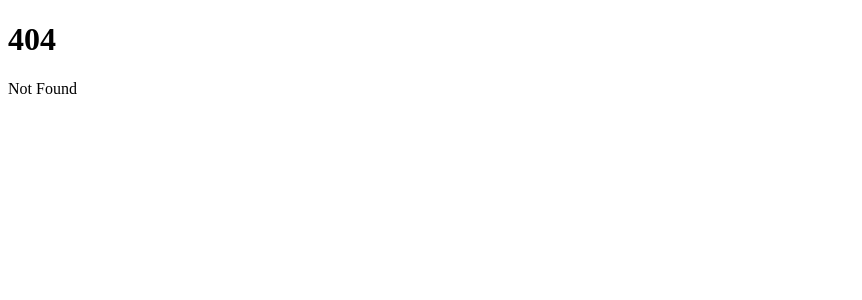
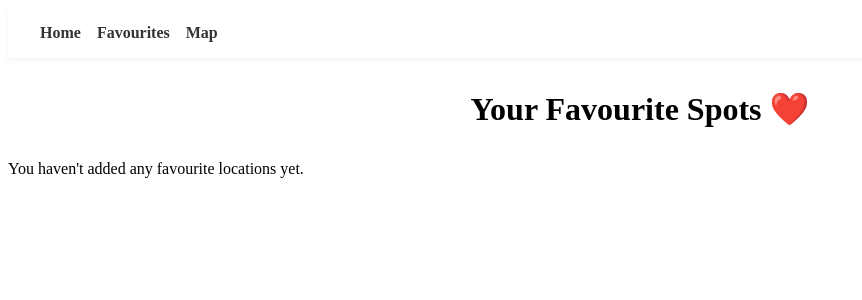
Before and after one commit to Naschkatzee/Web-Tech-Project, a SvelteKit app in the folder bamberg-summer-spots/: page /favourites in a window 1280 px wide. Before the commit this address had no page. Shown: the top 300 px of the page, without its empty margins (0-862 px from the left). Built offline with nearby package versions, Linux system fonts and the light colour scheme.

Commit message:
Added favourites and map pageç

```diff
--- a/bamberg-summer-spots/package.json
+++ b/bamberg-summer-spots/package.json
@@ -15,5 +15,8 @@
 		"@sveltejs/vite-plugin-svelte": "^7.0.0",
 		"svelte": "^5.55.2",
 		"vite": "^8.0.7"
+	},
+	"dependencies": {
+		"leaflet": "^1.9.4"
 	}
 }
--- a/bamberg-summer-spots/src/routes/+layout.svelte
+++ b/bamberg-summer-spots/src/routes/+layout.svelte
@@ -1,11 +1,27 @@
 <script>
-	import favicon from '$lib/assets/favicon.svg';
-
 	let { children } = $props();
 </script>
 
-<svelte:head>
-	<link rel="icon" href={favicon} />
-</svelte:head>
+<nav>
+	<a href="/">Home</a>
+	<a href="/favourites">Favourites</a>
+	<a href="/map">Map</a>
+</nav>
 
 {@render children()}
+
+<style>
+	nav {
+		display: flex;
+		gap: 1rem;
+		padding: 1rem 2rem;
+		background: white;
+		box-shadow: 0 2px 6px rgba(0,0,0,0.05);
+	}
+
+	a {
+		text-decoration: none;
+		font-weight: bold;
+		color: #333;
+	}
+</style>
--- a/bamberg-summer-spots/src/routes/+page.svelte
+++ b/bamberg-summer-spots/src/routes/+page.svelte
@@ -15,7 +15,6 @@
 
 		    const matchesCategory =
                 selectedCategory === 'All' ||
-                (selectedCategory === 'Your Favourite spots' && $favorites.includes(location.id)) ||
                 location.category === selectedCategory;
 
 		    return matchesSearch && matchesCategory;
@@ -31,7 +30,6 @@
 	'Historic',
 	'City Spot',
 	'Café',
-    'Your Favourite spots'
     ];
 
     let selectedCategory = $state('All');
--- /dev/null
+++ b/bamberg-summer-spots/src/routes/favourites/+page.svelte
@@ -0,0 +1,37 @@
+<script>
+	import { locations } from '$lib/data/locations.js';
+	import { favorites } from '$lib/stores/favourites.js';
+	import LocationCard from '$lib/components/LocationCard.svelte';
+
+	let favouriteLocations = $derived(
+		locations.filter((location) =>
+			$favorites.includes(location.id)
+		)
+	);
+</script>
+
+<h1>Your Favourite Spots ❤️</h1>
+
+{#if favouriteLocations.length > 0}
+	<div class="locations-grid">
+		{#each favouriteLocations as location}
+			<LocationCard {location} />
+		{/each}
+	</div>
+{:else}
+	<p>You haven't added any favourite locations yet.</p>
+{/if}
+
+<style>
+	h1 {
+		text-align: center;
+		margin: 2rem 0;
+	}
+
+	.locations-grid {
+		display: grid;
+		grid-template-columns: repeat(auto-fit, minmax(300px, 1fr));
+		gap: 1.5rem;
+		padding: 2rem;
+	}
+</style>
```
Also changed, not shown: bamberg-summer-spots/src/routes/map/+page.svelte (added), 1 other file (tests, documents, lock files or other folders).
